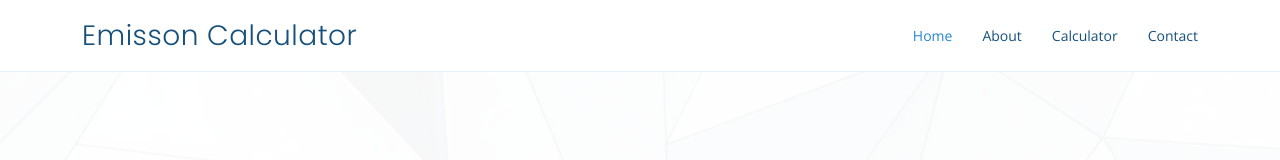
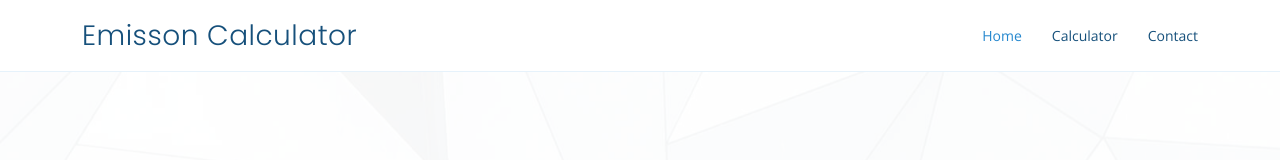
Before and after one commit to roshanrajadhikari/ecalculator, a plain HTML site: page index.html in a window 1280 px wide. Shown: the top 160 px of the page. Drawn offline with nearby package versions, Linux system fonts and the light colour scheme.

Commit message:
Update index.html

```diff
--- a/index.html
+++ b/index.html
@@ -39,7 +39,6 @@
       <nav id="navbar" class="navbar">
         <ul>
           <li><a class="nav-link scrollto active" href="#home">Home</a></li>
-          <li><a class="nav-link scrollto active" href="#about">About</a></li>
           <li><a class="nav-link scrollto" href="#services">Calculator</a></li>
           <li><a class="nav-link scrollto" href="#contact">Contact</a></li>
 
```
